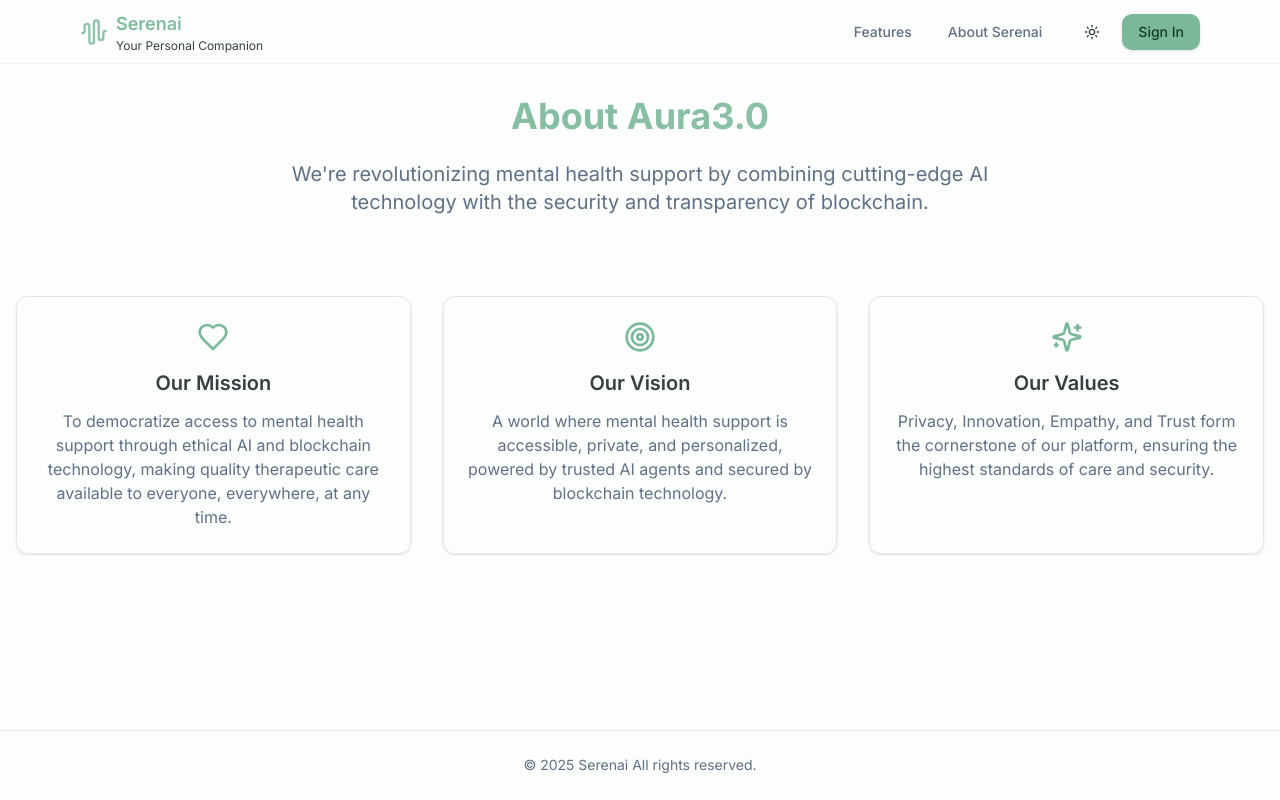
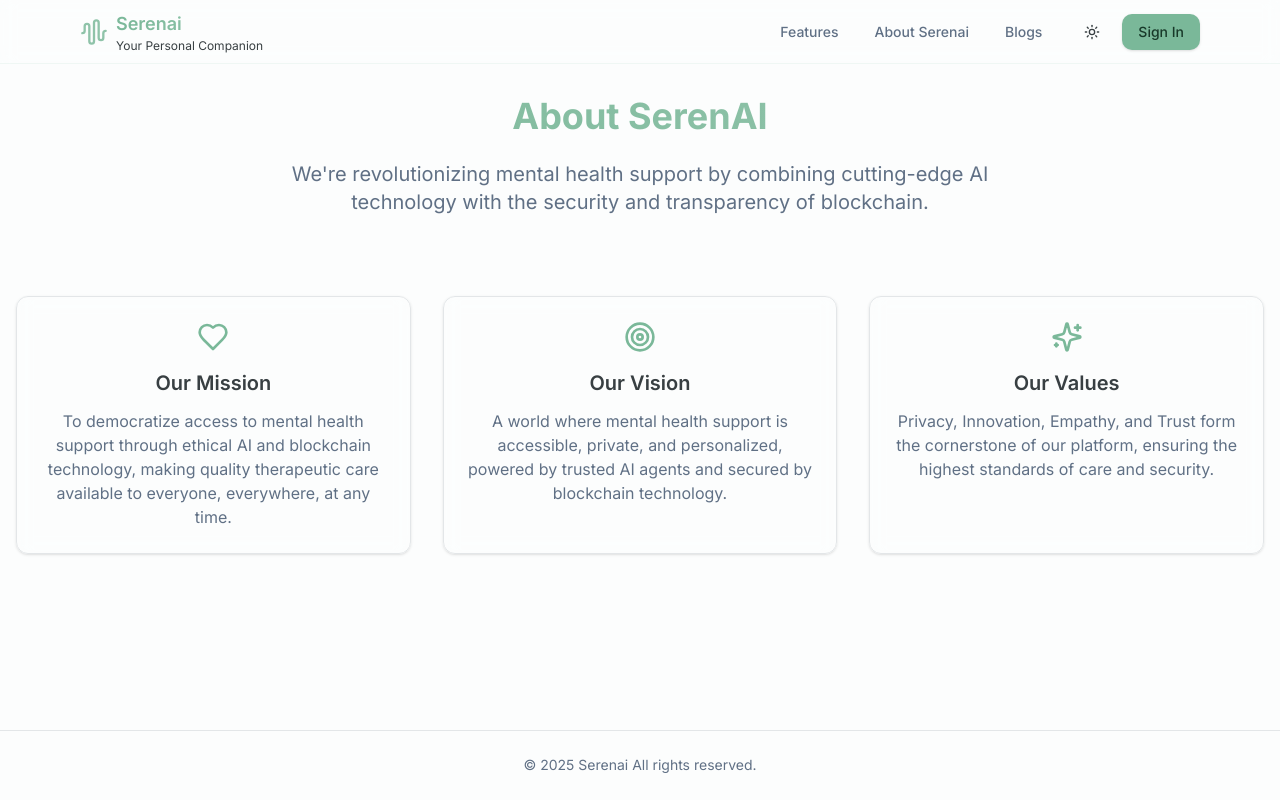
Before and after one commit to harshjainh2j/Serenai-frontend, a Next.js app: page /about in a window 1280 px wide. Built offline with nearby package versions, Linux system fonts and the light colour scheme.

Commit message:
blogs add

```diff
--- a/app/about/page.tsx
+++ b/app/about/page.tsx
@@ -36,7 +36,7 @@ export default function AboutPage() {
         className="text-center mb-20"
       >
         <h1 className="text-4xl font-bold mb-6 bg-gradient-to-r from-primary to-primary/80 bg-clip-text text-transparent">
-          About Aura3.0
+          About SerenAI
         </h1>
         <p className="text-xl text-muted-foreground max-w-3xl mx-auto">
           We're revolutionizing mental health support by combining cutting-edge
--- a/components/header.tsx
+++ b/components/header.tsx
@@ -24,6 +24,7 @@ export function Header() {
   const navItems = [
     { href: "/features", label: "Features" },
     { href: "/about", label: "About Serenai" },
+    { href: "https://lushlines.vercel.app/blogs", label: "Blogs", external: true },
   ];
 
   return (
@@ -48,7 +49,19 @@ export function Header() {
 
           <div className="flex items-center gap-4">
             <nav className="hidden md:flex items-center space-x-1">
-              {navItems.map((item) => (
+            {navItems.map((item) =>
+  item.external ? (
+    <a
+      key={item.href}
+      href={item.href}
+      target="_blank"
+      rel="noopener noreferrer"
+      className="px-4 py-2 text-sm font-medium text-muted-foreground hover:text-foreground transition-colors relative group"
+    >
+      {item.label}
+      <span className="absolute bottom-0 left-0 w-full h-0.5 bg-primary scale-x-0 group-hover:scale-x-100 transition-transform duration-200 origin-left" />
+    </a>
+  ) : (
     <Link
       key={item.href}
       href={item.href}
@@ -57,7 +70,9 @@ export function Header() {
       {item.label}
       <span className="absolute bottom-0 left-0 w-full h-0.5 bg-primary scale-x-0 group-hover:scale-x-100 transition-transform duration-200 origin-left" />
     </Link>
-              ))}
+  )
+)}
+
             </nav>
 
             <div className="flex items-center gap-3">
@@ -107,7 +122,19 @@ export function Header() {
         {isMenuOpen && (
           <div className="md:hidden border-t border-primary/10">
             <nav className="flex flex-col space-y-1 py-4">
-              {navItems.map((item) => (
+            {navItems.map((item) =>
+  item.external ? (
+    <a
+      key={item.href}
+      href={item.href}
+      target="_blank"
+      rel="noopener noreferrer"
+      className="px-4 py-3 text-sm font-medium text-muted-foreground hover:text-foreground hover:bg-primary/5 rounded-md transition-colors"
+      onClick={() => setIsMenuOpen(false)}
+    >
+      {item.label}
+    </a>
+  ) : (
     <Link
       key={item.href}
       href={item.href}
@@ -116,7 +143,9 @@ export function Header() {
     >
       {item.label}
     </Link>
-              ))}
+  )
+)}
+
               {isAuthenticated && (
                 <Button
                   asChild
```
Lines whose indentation alone changed are shown as unchanged.
